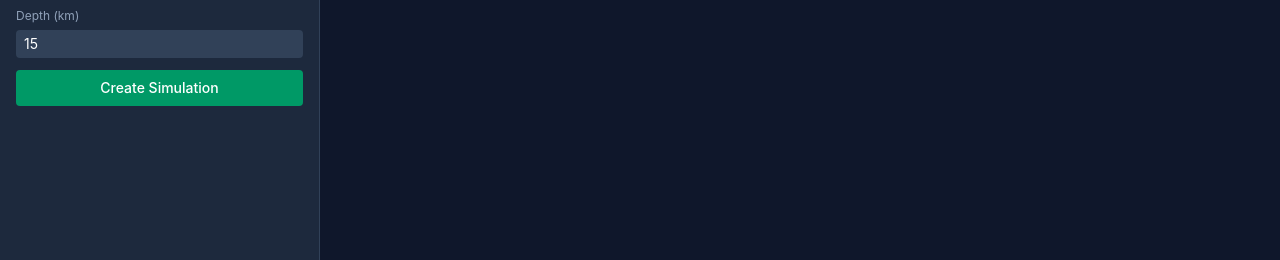
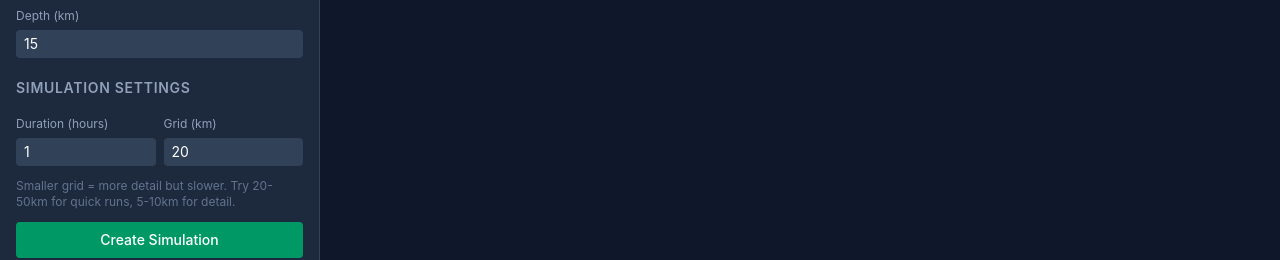
Before and after one commit to padraigo/tsunami, a React (Vite) app in the folder frontend/: page / in a window 1280 px wide. Shown: the part 370-630 px from the top of the page. Built offline with nearby package versions, Linux system fonts and the light colour scheme; no server answers.

Commit message:
feat(frontend): add duration and grid resolution controls to earthquake form

```diff
--- a/frontend/src/components/ControlPanel/EarthquakeForm.tsx
+++ b/frontend/src/components/ControlPanel/EarthquakeForm.tsx
@@ -13,6 +13,8 @@ export default function EarthquakeForm({ onSubmit, loading }: Props) {
   const [magnitude, setMagnitude] = useState(8.0)
   const [direction, setDirection] = useState(270)
   const [depthKm, setDepthKm] = useState(15)
+  const [durationHours, setDurationHours] = useState(1.0)
+  const [gridResolutionKm, setGridResolutionKm] = useState(20.0)
 
   const handleSubmit = (e: React.FormEvent) => {
     e.preventDefault()
@@ -23,6 +25,8 @@ export default function EarthquakeForm({ onSubmit, loading }: Props) {
       earthquake_magnitude: magnitude,
       earthquake_direction: direction,
       earthquake_depth_km: depthKm,
+      duration_hours: durationHours,
+      grid_resolution_km: gridResolutionKm,
     })
   }
 
@@ -62,6 +66,23 @@ export default function EarthquakeForm({ onSubmit, loading }: Props) {
         <input type="number" step="1" min={0} max={700} value={depthKm} onChange={(e) => setDepthKm(+e.target.value)} className="mt-1 block w-full rounded bg-slate-700 px-2 py-1 text-sm" />
       </label>
 
+      <h2 className="text-sm font-semibold uppercase tracking-wider text-slate-400 pt-2">Simulation Settings</h2>
+
+      <div className="grid grid-cols-2 gap-2">
+        <label className="block">
+          <span className="text-xs text-slate-400">Duration (hours)</span>
+          <input type="number" step="0.5" min={0.5} max={48} value={durationHours} onChange={(e) => setDurationHours(+e.target.value)} className="mt-1 block w-full rounded bg-slate-700 px-2 py-1 text-sm" />
+        </label>
+        <label className="block">
+          <span className="text-xs text-slate-400">Grid (km)</span>
+          <input type="number" step="1" min={1} max={100} value={gridResolutionKm} onChange={(e) => setGridResolutionKm(+e.target.value)} className="mt-1 block w-full rounded bg-slate-700 px-2 py-1 text-sm" />
+        </label>
+      </div>
+
+      <p className="text-xs text-slate-500">
+        Smaller grid = more detail but slower. Try 20-50km for quick runs, 5-10km for detail.
+      </p>
+
       <button type="submit" disabled={loading} className="w-full rounded bg-emerald-600 py-2 text-sm font-medium hover:bg-emerald-500 disabled:opacity-50">
         {loading ? 'Creating...' : 'Create Simulation'}
       </button>
```
